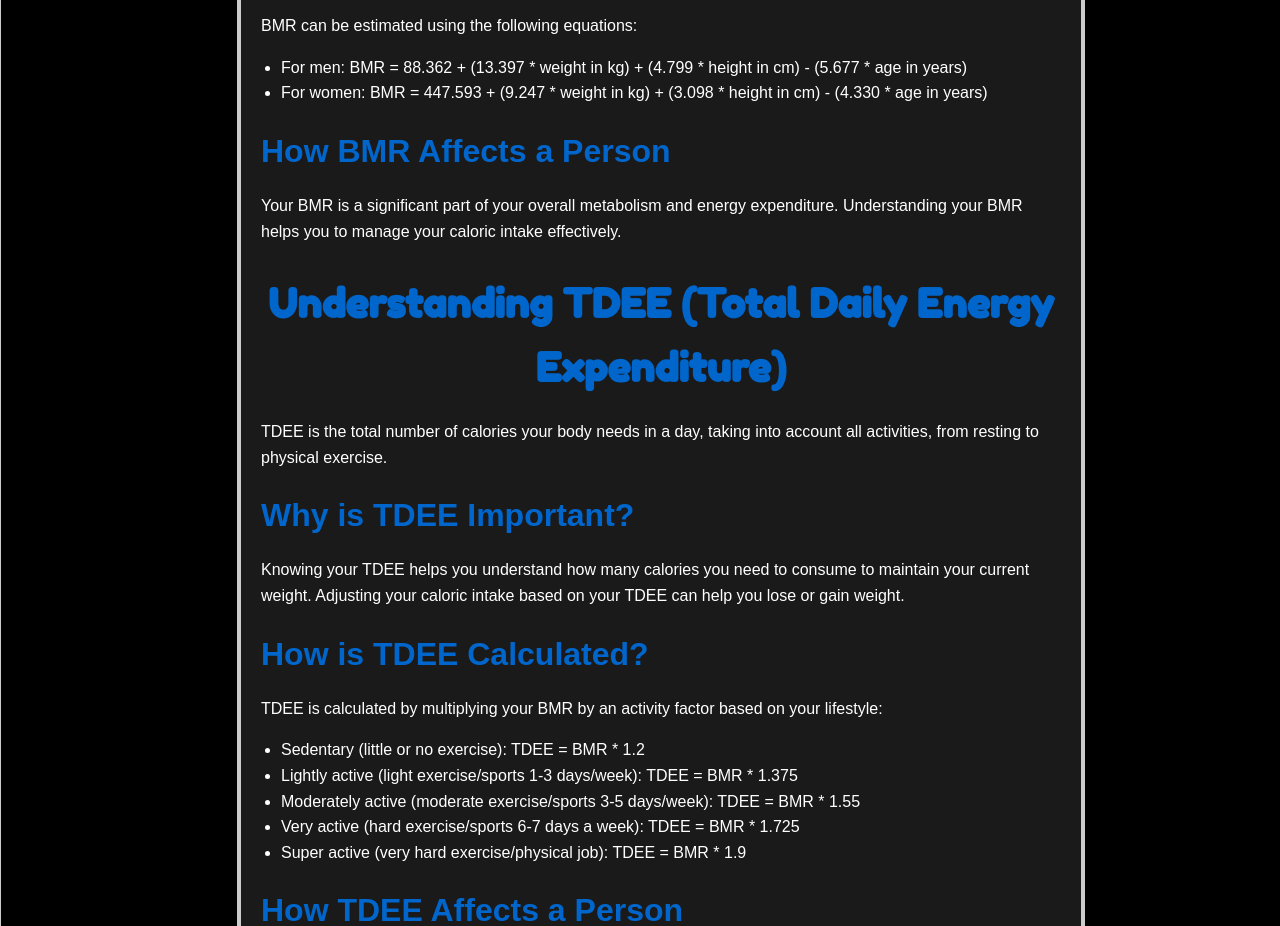
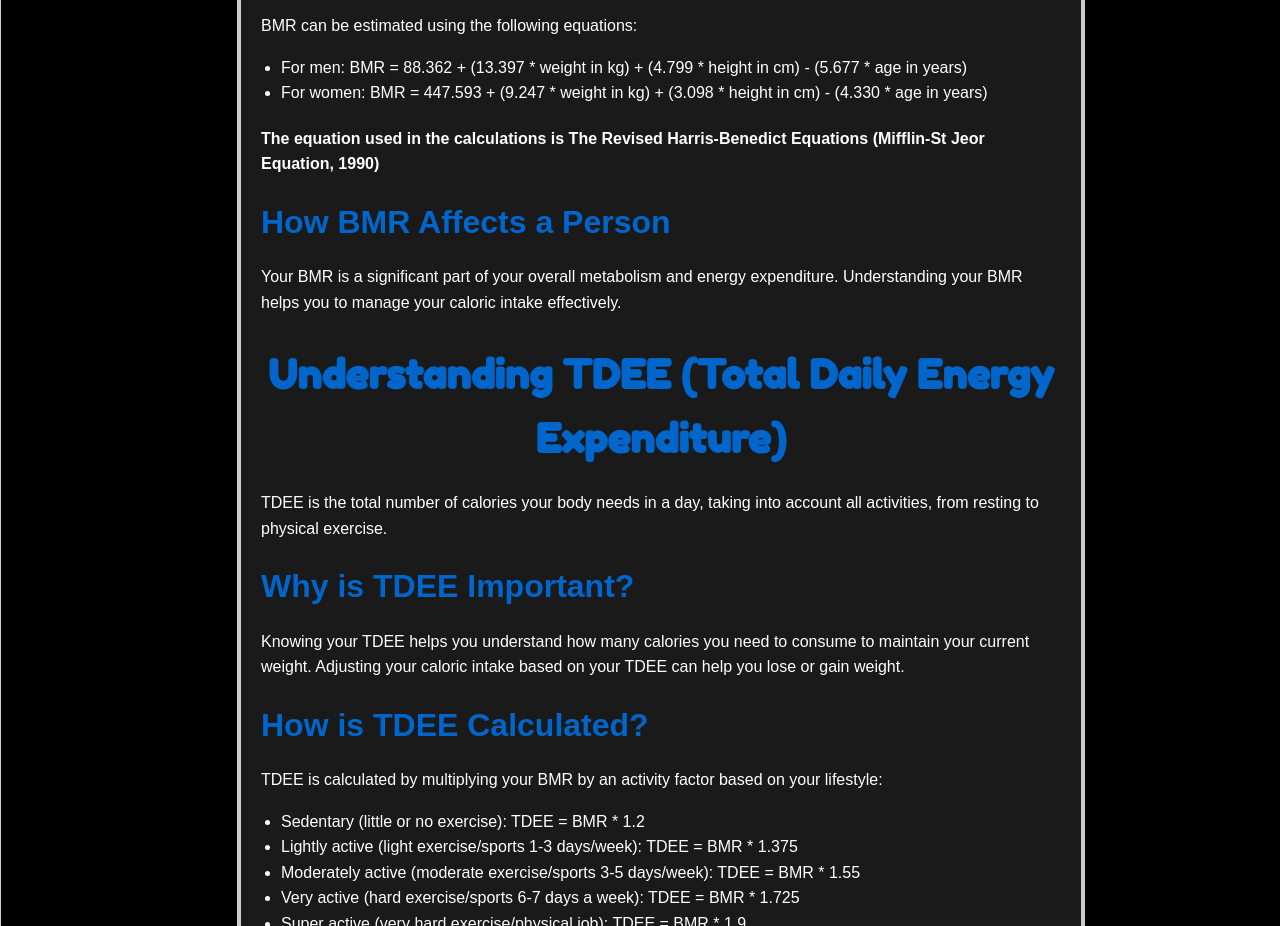
Before and after one commit to Sarfraj-Singh/BMI-BMR-TDEE-calculator, a plain HTML site: page WHATIS.html in a window 1280 px wide. Shown: the part 1833-2759 px from the top of the page. Drawn offline with Linux system fonts and the light colour scheme; a web font is replaced by a local one.

Commit message:
Update WHATIS.html
Updating the more relevant information regarding the type of equation used for calculation BMR in my code.

```diff
--- a/WHATIS.html
+++ b/WHATIS.html
@@ -60,6 +60,7 @@
             <li>For men: BMR = 88.362 + (13.397 * weight in kg) + (4.799 * height in cm) - (5.677 * age in years)</li>
             <li>For women: BMR = 447.593 + (9.247 * weight in kg) + (3.098 * height in cm) - (4.330 * age in years)</li>
         </ul>
+        <p><strong>The equation used in the calculations is The Revised Harris-Benedict Equations (Mifflin-St Jeor Equation, 1990)</strong></p>
 
         <h2>How BMR Affects a Person</h2>
         <p>Your BMR is a significant part of your overall metabolism and energy expenditure. Understanding your BMR helps you to manage your caloric intake effectively.</p>
```
